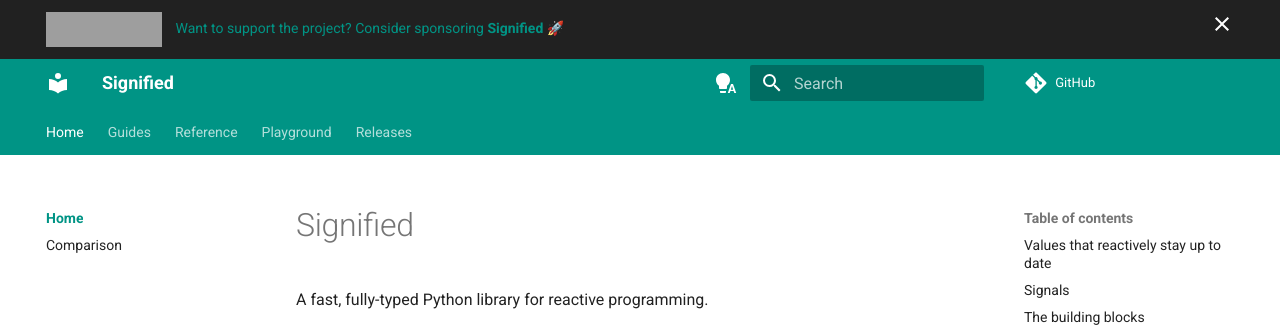
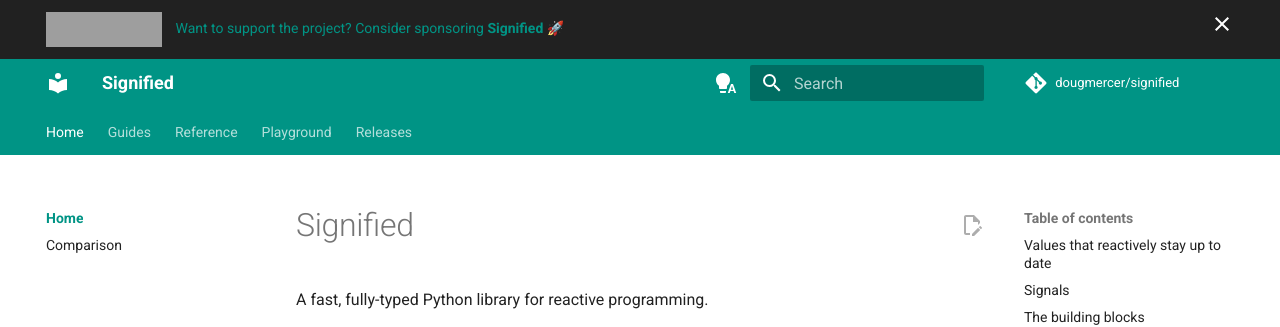
Before and after one commit to dougmercer/signified, an MkDocs documentation site: the page built from docs/index.md, in a window 1280 px wide. Shown: the top 327 px of the page. Built offline with MkDocs 1.6.1 and Material for MkDocs 9.7.7, drawn with Linux system fonts in a browser that asks for light colours; comment, search, counter and statistics services are not loaded; the version menu is left out; part of the change alters nothing that is shown; grey boxes are pictures that could not be loaded.

Commit message:
Add a site description, repo name, and edit links to the docs
"Edit this page" opens the page's source on main in GitHub's editor.

Co-Authored-By: Claude Opus 5.5 <noreply@anthropic.com>

```diff
--- a/mkdocs.yml
+++ b/mkdocs.yml
@@ -1,6 +1,10 @@
 site_name: Signified
+site_description: A fast, fully-typed Python library for reactive programming.
 site_url: https://dougmercer.github.io/signified/
 repo_url: https://github.com/dougmercer/signified
+repo_name: dougmercer/signified
+# "Edit this page" opens the page's source on main in GitHub's editor.
+edit_uri: edit/main/docs/
 
 extra:
   version:
@@ -32,6 +36,7 @@ theme:
       name: Switch to system preference
   features:
     - announce.dismiss
+    - content.action.edit
     - content.code.annotate
     - content.code.copy
     - content.code.select
```
